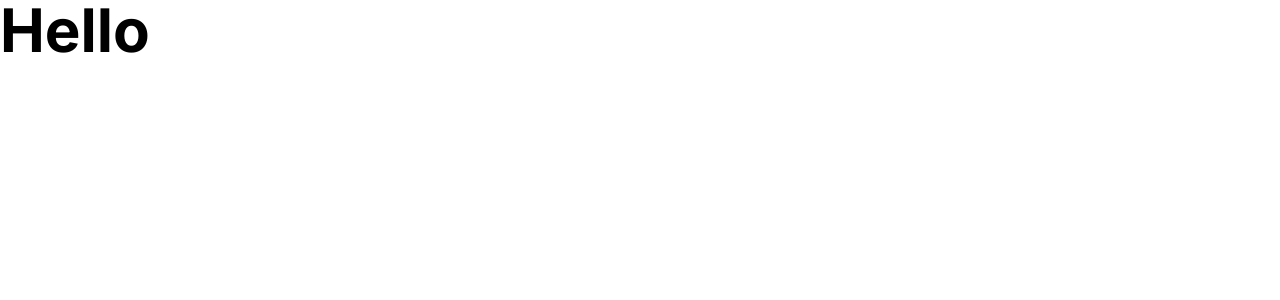
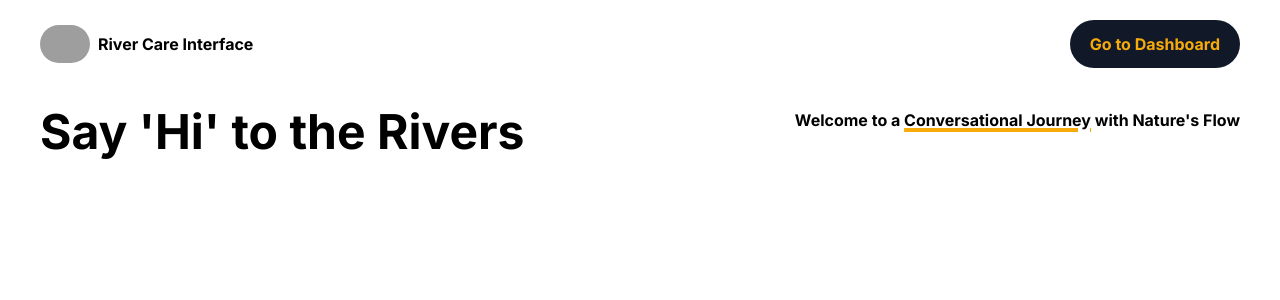
Before and after one commit to shuyanglin/rivercarehub, a Next.js app: page / in a window 1280 px wide. Shown: the top 300 px of the page. Built offline with nearby package versions, Linux system fonts and the light colour scheme; grey boxes are pictures that could not be loaded.

Commit message:
add header and banner components, enabling styling for user interface. this closed issue #2.

```diff
--- a/next.config.js
+++ b/next.config.js
@@ -1,7 +1,4 @@
 /** @type {import('next').NextConfig} */
-const nextConfig = {}
-
-module.exports = nextConfig;
 
 module.exports = {
     images: {
--- a/sanity.config.ts
+++ b/sanity.config.ts
@@ -10,7 +10,7 @@ import {deskTool} from 'sanity/desk'
 import {apiVersion, dataset, projectId} from './sanity/env'
 import { schema } from './sanity/schema'
 import { myTheme } from './theme'
-import StudioNavbar from './src/components/StudioNavbar'
+import StudioNavbar from '@/components/StudioNavbar'
 import Logo from '@/components/Logo'
 
 export default defineConfig({
--- a/src/app/layout.tsx
+++ b/src/app/layout.tsx
@@ -1,12 +1,14 @@
 import './globals.css'
 import type { Metadata } from 'next'
 import { Inter } from 'next/font/google'
+import Header from '../components/Header'
+import Banner from '@/components/Banner'
 
 const inter = Inter({ subsets: ['latin'] })
 
 export const metadata: Metadata = {
-  title: 'Create Next App',
-  description: 'Generated by create next app',
+  title: 'The River Interface',
+  description: 'Say \'hi\' to the rivers.',
 }
 
 export default function RootLayout({
@@ -16,7 +18,11 @@ export default function RootLayout({
 }) {
   return (
     <html lang="en">
-      <body className={inter.className}>{children}</body>
+      <body className={inter.className}>
+        <Header/>
+        <Banner/>
+        {children}
+      </body>
     </html>
   )
 }
--- a/src/app/page.tsx
+++ b/src/app/page.tsx
@@ -2,6 +2,6 @@ import './globals.css'
 
 export default function Home() {
   return (
-   <h1 className='text-6xl font-bold'>Hello</h1>
+   <h1 className='text-6xl font-bold'></h1>
   )
 }
--- /dev/null
+++ b/src/components/Banner.tsx
@@ -0,0 +1,16 @@
+function Banner() {
+  return (
+    <div className="flex flex-col lg:flex-row lg:space-x-5 justify-between font-bold px-10 py-5 mb-10">
+
+        <h1 className="text-5xl">Say 'Hi' to the Rivers</h1>
+        <h2 className="mt-5 md:mt-0">
+            Welcome to a  {" "}
+            <span className="underline decoration-4 decoration-[#F7AB0A]">
+            Conversational Journey</span>
+            {" "} with Nature's Flow
+        </h2>
+    </div>
+  )
+}
+
+export default Banner
--- /dev/null
+++ b/src/components/Header.tsx
@@ -0,0 +1,29 @@
+import Image from 'next/image'
+import Link from 'next/link'
+
+function Header() {
+  return (
+    <header className="flex items-center justify-between space-x-2 font-bold px-10 py-5">
+        <div className='flex items-center space-x-2'>
+            <Link href="/">
+            <Image
+                className='rounded-full'
+                height={50}
+                width={50}
+                src="https://images.unsplash.com/photo-1691425817624-21bf8d7b3c8d?ixlib=rb-4.0.3&ixid=M3wxMjA3fDB8MHxwaG90by1wYWdlfHx8fGVufDB8fHx8fA%3D%3D&auto=format&fit=crop&w=3278&q=80"
+                alt="logo"
+            />
+            </Link>
+            <h1>River Care Interface</h1>
+        </div>
+        <div>
+            <Link href="/studio"
+                className="px-5 py-3 text-sm md:text-base bg-gray-900 text-[#F7AB0A] flex items-center rounded-full text-center">
+                Go to Dashboard
+            </Link>
+        </div>
+    </header>
+  )
+}
+
+export default Header
```
Also changed, not shown: sanity/schemas/author.ts (deleted, +0 -57 lines), sanity/schemas/category.ts (deleted, +0 -19 lines).
